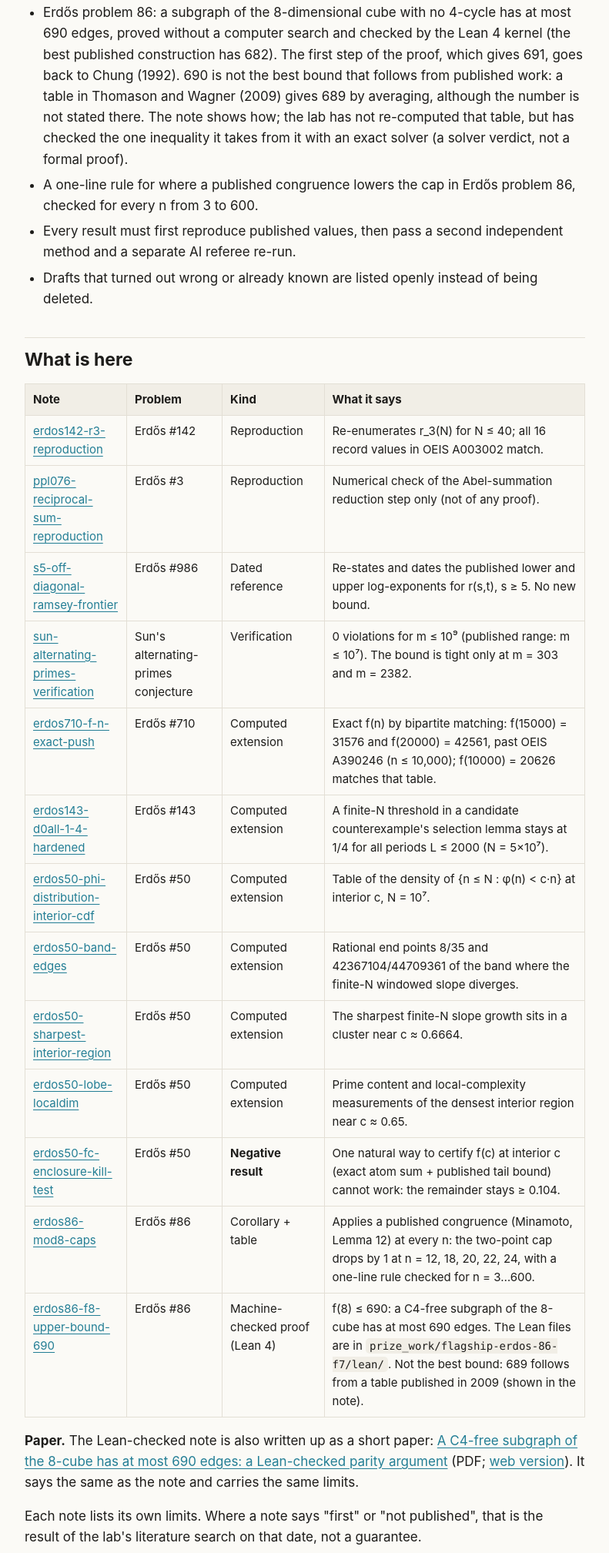
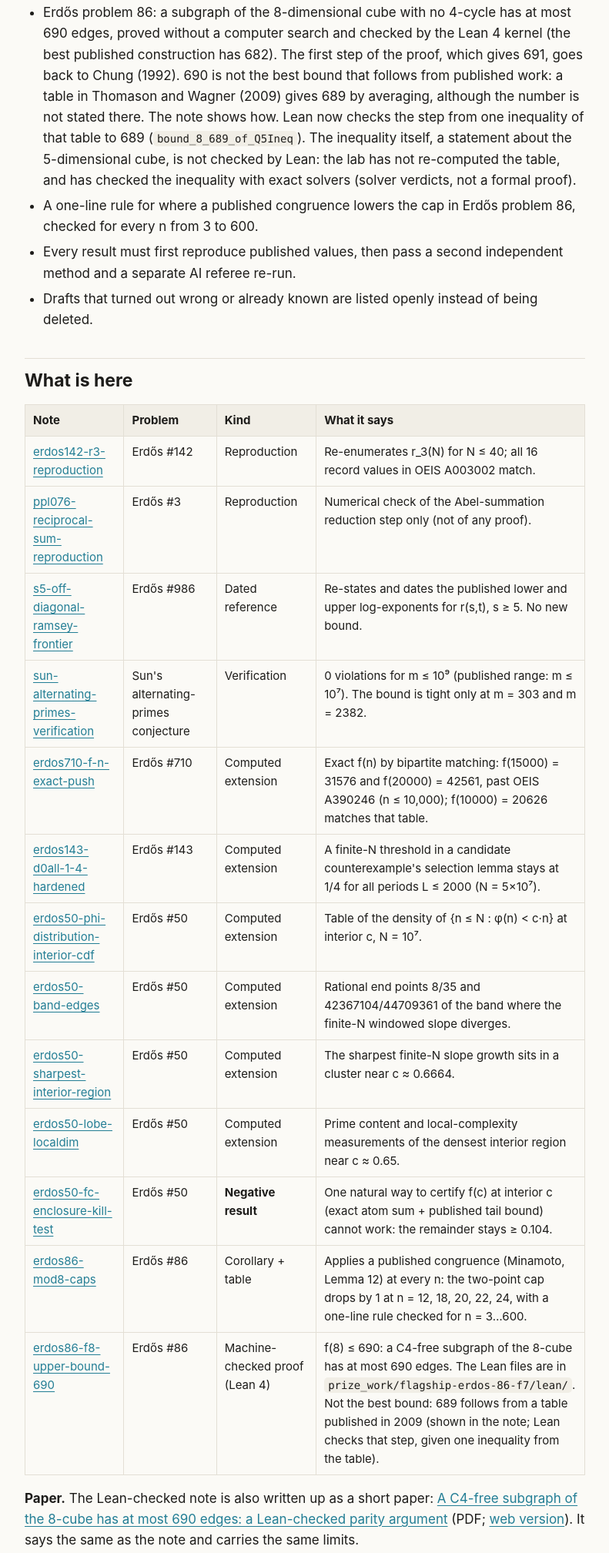
Before and after one commit to juw12/open-problems-lab, a plain HTML site: page docs/index.html in a window 1280 px wide. Shown: the part 1316-3333 px from the top of the page at 77% size, without its empty margins (244-1035 px from the left). Drawn offline with Linux system fonts and the light colour scheme.

Commit message:
f(8) <= 689: the note, README and site say what Lean now checks (689 from one inequality in Q5) and what it does not (the inequality: table or solver runs; SAT run with checked proofs started)

```diff
--- a/docs/index.html
+++ b/docs/index.html
@@ -88,7 +88,7 @@ what is wrong.</p>
 <li>Sun's alternating-primes conjecture checked for every m up to 10⁹ with 0 violations; the published check stops at 10⁷.</li>
 <li>Exact values of f(n) for Erdős problem 710 at n = 15,000 and 20,000, past the table in OEIS A390246 (every n up to 10,000), which the lab's values match.</li>
 <li>A negative result on Erdős problem 50: one natural way to certify the density f(c) cannot work, with the measurement that shows it.</li>
-<li>Erdős problem 86: a subgraph of the 8-dimensional cube with no 4-cycle has at most 690 edges, proved without a computer search and checked by the Lean 4 kernel (the best published construction has 682). The first step of the proof, which gives 691, goes back to Chung (1992). 690 is not the best bound that follows from published work: a table in Thomason and Wagner (2009) gives 689 by averaging, although the number is not stated there. The note shows how; the lab has not re-computed that table, but has checked the one inequality it takes from it with an exact solver (a solver verdict, not a formal proof).</li>
+<li>Erdős problem 86: a subgraph of the 8-dimensional cube with no 4-cycle has at most 690 edges, proved without a computer search and checked by the Lean 4 kernel (the best published construction has 682). The first step of the proof, which gives 691, goes back to Chung (1992). 690 is not the best bound that follows from published work: a table in Thomason and Wagner (2009) gives 689 by averaging, although the number is not stated there. The note shows how. Lean now checks the step from one inequality of that table to 689 (<code class="notranslate">bound_8_689_of_Q5Ineq</code>). The inequality itself, a statement about the 5-dimensional cube, is not checked by Lean: the lab has not re-computed the table, and has checked the inequality with exact solvers (solver verdicts, not a formal proof).</li>
 <li>A one-line rule for where a published congruence lowers the cap in Erdős problem 86, checked for every n from 3 to 600.</li>
 <li>Every result must first reproduce published values, then pass a second independent method and a separate AI referee re-run.</li>
 <li>Drafts that turned out wrong or already known are listed openly instead of being deleted.</li>
@@ -180,7 +180,7 @@ what is wrong.</p>
 <td><a href="https://github.com/juw12/open-problems-lab/blob/main/notes/2026-11-25-erdos86-f8-upper-bound-690.md">erdos86-f8-upper-bound-690</a></td>
 <td>Erdős #86</td>
 <td>Machine-checked proof (Lean 4)</td>
-<td>f(8) ≤ 690: a C4-free subgraph of the 8-cube has at most 690 edges. The Lean files are in <code class="notranslate">prize_work/flagship-erdos-86-f7/lean/</code>. Not the best bound: 689 follows from a table published in 2009 (shown in the note).</td>
+<td>f(8) ≤ 690: a C4-free subgraph of the 8-cube has at most 690 edges. The Lean files are in <code class="notranslate">prize_work/flagship-erdos-86-f7/lean/</code>. Not the best bound: 689 follows from a table published in 2009 (shown in the note; Lean checks that step, given one inequality from the table).</td>
 </tr>
 </tbody>
 </table></div></markdown-accessiblity-table>
```
Also changed, not shown: 3 other files.
